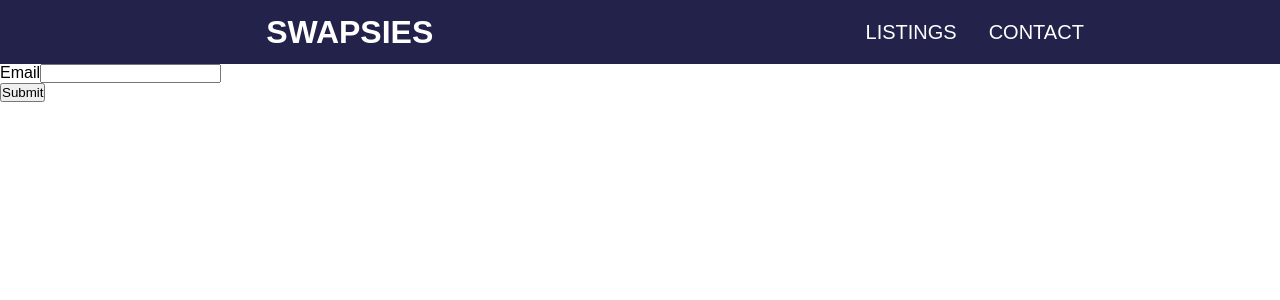
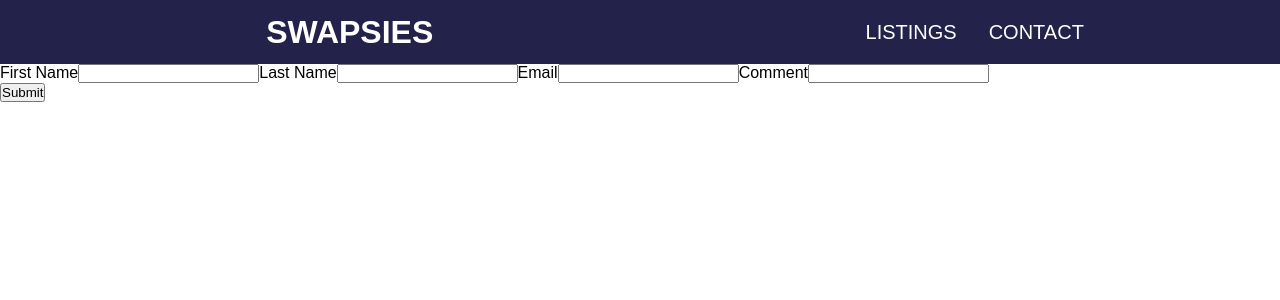
Before and after one commit to jayne-hamilton/swapsies, a Next.js app: page /contact in a window 1280 px wide. Shown: the top 300 px of the page. Built offline with nearby package versions, Linux system fonts and the light colour scheme.

Commit message:
Form fields added

```diff
--- a/pages/contact.tsx
+++ b/pages/contact.tsx
@@ -5,14 +5,20 @@ import type {NextPage} from 'next'
 const Form: NextPage = () => {
   return <form action="/api/form" method="POST">
       <div>
+          <label htmlFor="first-name">First Name</label>
+          <input type="first-name" autoComplete="first-name" name="first-name" required={true}/>
+          <label htmlFor="last-name">Last Name</label>
+          <input type="last-name" autoComplete="last-name" name="last-name" required={true}/>
           <label htmlFor="email">Email</label>
           <input type="email" autoComplete="email" name="email" required={true}/>
+          <label htmlFor="Comment">Comment</label>
+          <input type="comment" autoComplete="comment" name="comment" required={true}/>
       </div>
       <button>Submit</button>
   </form>
-
-
 }
 
 
+
+
 export default Form
```
